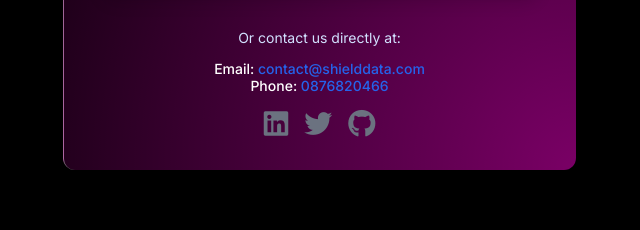
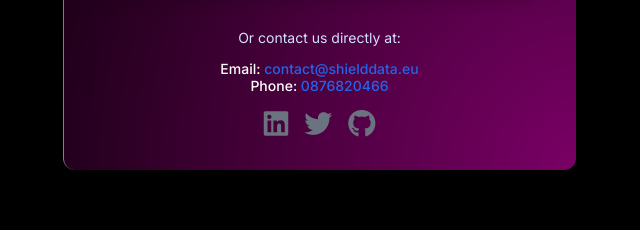
Before and after one commit to ShieldData/WebSiteShield-, a plain HTML site: page index.html in a window 1280 px wide. Shown: the part 1968-2198 px from the top of the page, 321-961 px from the left. Drawn offline with Linux system fonts and the light colour scheme.

Commit message:
Update index.html

```diff
--- a/index.html
+++ b/index.html
@@ -771,7 +771,7 @@
                     <div class="contact-details">
                         <p>Or contact us directly at:</p>
                         <p class="contact-info">
-                            Email: <a href="mailto:contact@shielddata.com" class="contact-link">contact@shielddata.com</a><br>
+                            Email: <a href="mailto:contact@shielddata.eu" class="contact-link">contact@shielddata.eu</a><br>
                             Phone: <a href="tel:123-456-7890" class="contact-link">0876820466</a>
                         </p>
                         <div class="social-links">
```
